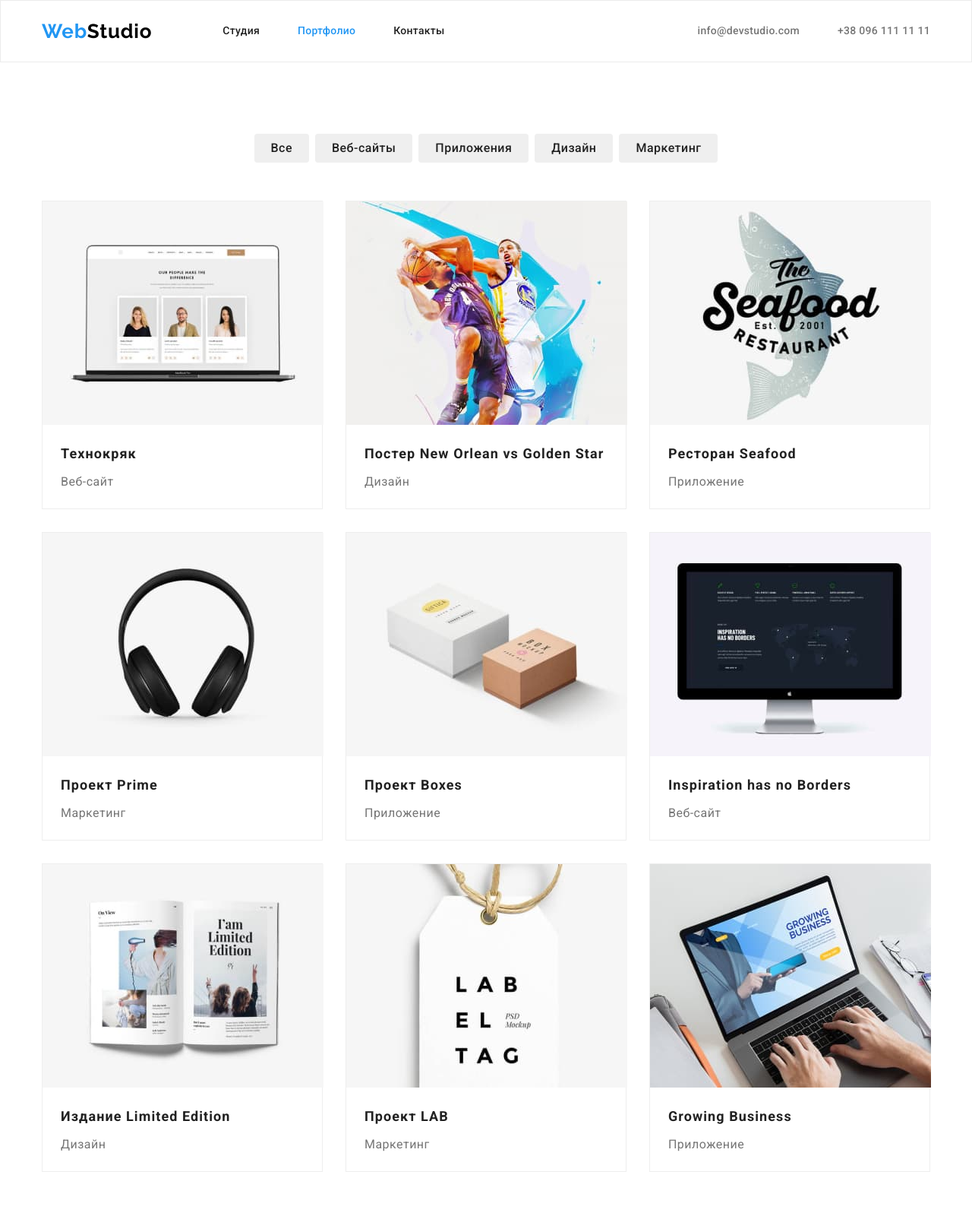
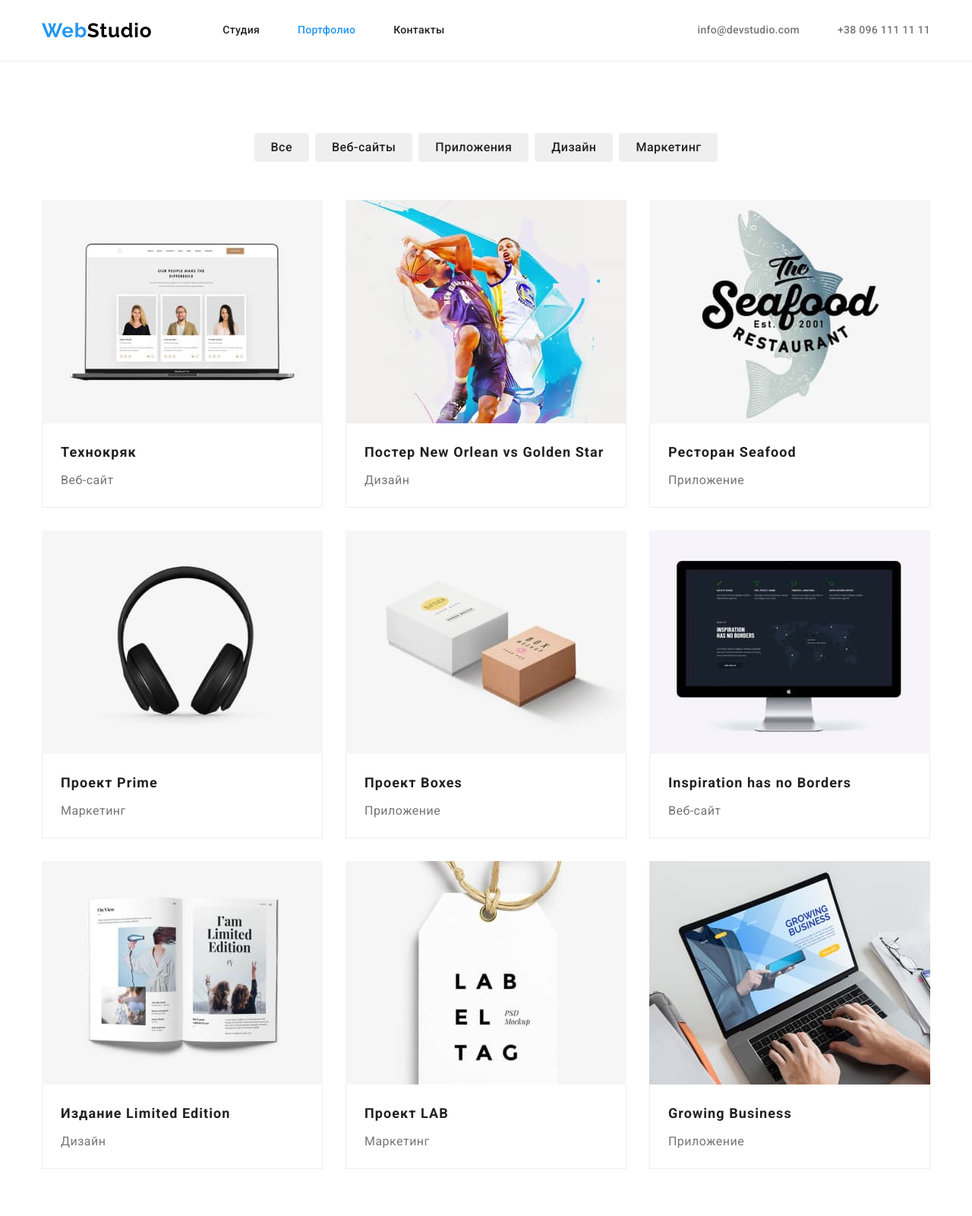
Before and after one commit to Diadchenko/goit-markup-hw-03, a plain HTML site: page portfolio.html in a window 1280 px wide. Shown: the top 1600 px of the page at 76% size. Drawn offline with nearby package versions, Linux system fonts and the light colour scheme.

Commit message:
правки

```diff
--- a/CSS/styles.css
+++ b/CSS/styles.css
@@ -67,7 +67,7 @@ img {
 /* ---------------------HEADER-------------------------*/
 
 .header {
-  border: 1px solid #ececec;
+  border-bottom: 1px solid #ececec;
 }
 
 .main-nav {
@@ -224,6 +224,9 @@ img {
 }
 
 /* ---------------------WORK-------------------------*/
+.work {
+  padding-top: 0;
+}
 
 .work-title {
   font-weight: 700;
@@ -265,7 +268,7 @@ img {
   color: #212121;
 
   margin-bottom: 10px;
-  margin-top: 30px;
+  /* margin-top: 30px; */
 }
 
 .team-text {
@@ -275,7 +278,7 @@ img {
   letter-spacing: 0.03em;
   color: #757575;
 
-  margin-bottom: 30px;
+  /* margin-bottom: 30px; */
 }
 
 .team-list {
@@ -292,6 +295,12 @@ img {
 .team-item:not(:last-child) {
   margin-right: 30px;
 }
+
+.team-padding {
+  padding-top: 30px;
+  padding-bottom: 30px;
+}
+
 /* ---------------------FOOTER-------------------------*/
 
 .footer {
@@ -381,7 +390,6 @@ img {
   color: #212121;
 
   margin-bottom: 4px;
-  margin-left: 24px;
 }
 
 .portfolio-item-text {
@@ -389,9 +397,6 @@ img {
   line-height: 1.88;
   letter-spacing: 0.03em;
   color: #757575;
-
-  margin-bottom: 20px;
-  margin-left: 24px;
 }
 
 .portfolio-btn-list {
@@ -413,18 +418,10 @@ img {
   flex-wrap: wrap;
 }
 
-.portfolio-item > img {
-  margin-bottom: 20px;
-}
-
 .portfolio-item {
   width: calc((100% - 60px) / 3);
   margin-right: 30px;
   margin-bottom: 30px;
-
-  background: #ffffff;
-  border: 1px solid #eeeeee;
-  box-sizing: border-box;
 }
 
 .portfolio-item:nth-child(3n) {
@@ -434,3 +431,13 @@ img {
 .portfolio-item:nth-last-child(-n + 3) {
   margin-bottom: 0;
 }
+
+.portfolio-padding {
+  padding: 20px 24px;
+
+  background: #ffffff;
+  border-left: 1px solid #eeeeee;
+  border-right: 1px solid #eeeeee;
+  border-bottom: 1px solid #eeeeee;
+  box-sizing: border-box;
+}
--- a/portfolio.html
+++ b/portfolio.html
@@ -76,50 +76,68 @@
           <ul class="portfolio-list list">
             <li class="portfolio-item">
               <img src="./images/portfolio-tehno.jpg" alt="" width="370" />
+              <div class="portfolio-padding">
                 <h2 class="portfolio-item-title">Технокряк</h2>
                 <p class="portfolio-item-text">Веб-сайт</p>
+              </div>
             </li>
             <li class="portfolio-item">
               <img src="./images/portfolio-basketboll.jpg" alt="" width="370" />
+              <div class="portfolio-padding">
                 <h2 class="portfolio-item-title">
                   Постер New Orlean vs Golden Star
                 </h2>
                 <p class="portfolio-item-text">Дизайн</p>
+              </div>
             </li>
             <li class="portfolio-item">
               <img src="./images/portfolio-seafood.jpg" alt="" width="370" />
+              <div class="portfolio-padding">
                 <h2 class="portfolio-item-title">Ресторан Seafood</h2>
                 <p class="portfolio-item-text">Приложение</p>
+              </div>
             </li>
             <li class="portfolio-item">
               <img src="./images/portfolio-prime.jpg" alt="" width="370" />
+              <div class="portfolio-padding">
                 <h2 class="portfolio-item-title">Проект Prime</h2>
                 <p class="portfolio-item-text">Маркетинг</p>
+              </div>
             </li>
             <li class="portfolio-item">
               <img src="./images/portfolio-boxes.jpg" alt="" width="370" />
+              <div class="portfolio-padding">
                 <h2 class="portfolio-item-title">Проект Boxes</h2>
                 <p class="portfolio-item-text">Приложение</p>
+              </div>
             </li>
             <li class="portfolio-item">
               <img src="./images/portfolio-pc.jpg" alt="" width="370" />
+              <div class="portfolio-padding">
                 <h2 class="portfolio-item-title">Inspiration has no Borders</h2>
                 <p class="portfolio-item-text">Веб-сайт</p>
+              </div>
             </li>
             <li class="portfolio-item">
               <img src="./images/portfolio-book.jpg" alt="" width="370" />
+              <div class="portfolio-padding">
                 <h2 class="portfolio-item-title">Издание Limited Edition</h2>
                 <p class="portfolio-item-text">Дизайн</p>
+              </div>
             </li>
             <li class="portfolio-item">
               <img src="./images/portfolio-lab.jpg" alt="" width="370" />
+              <div class="portfolio-padding">
                 <h2 class="portfolio-item-title">Проект LAB</h2>
                 <p class="portfolio-item-text">Маркетинг</p>
+              </div>
             </li>
             <li class="portfolio-item">
               <img src="./images/portfolio-noutbook.jpg" alt="" width="370" />
+              <div class="portfolio-padding">
                 <h2 class="portfolio-item-title">Growing Business</h2>
                 <p class="portfolio-item-text">Приложение</p>
+              </div>
             </li>
           </ul>
         </div>
```
Also changed, not shown: index.html (+9 -1 lines). Lines whose indentation alone changed are shown as unchanged.
